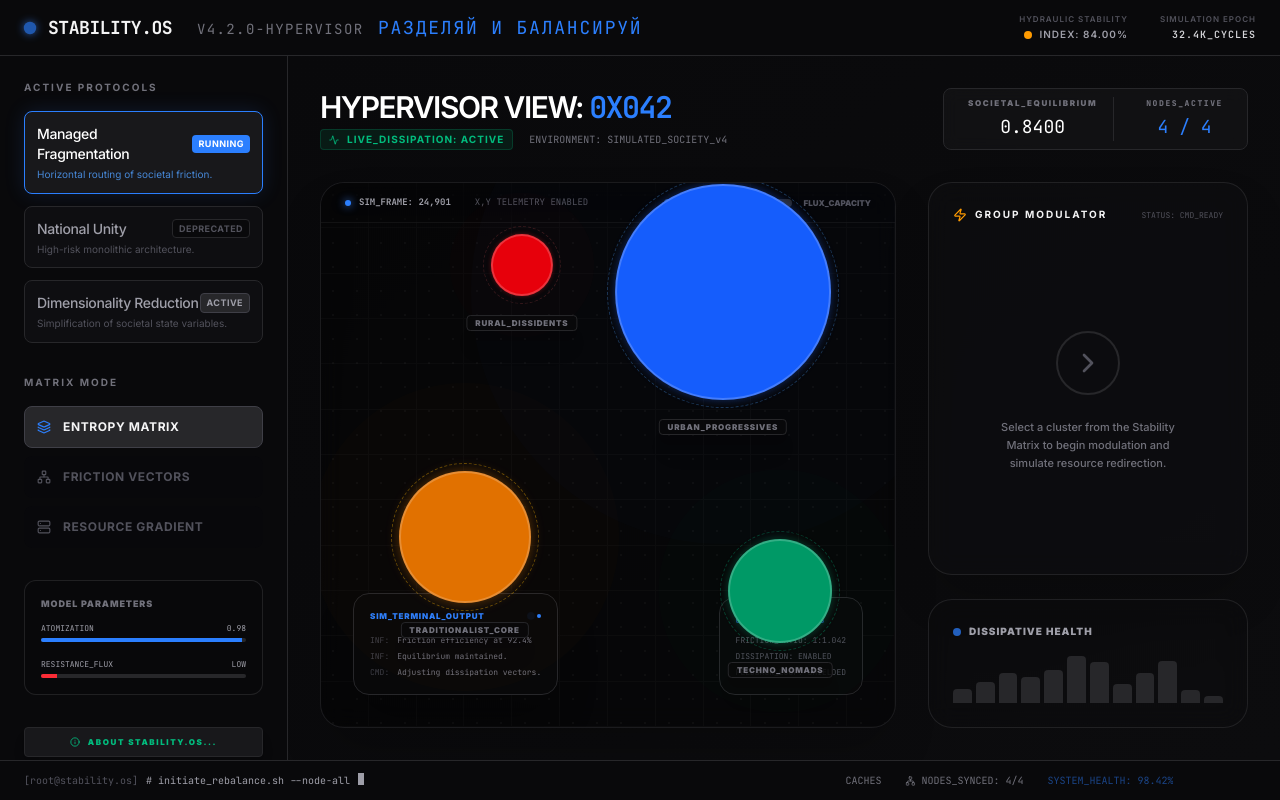
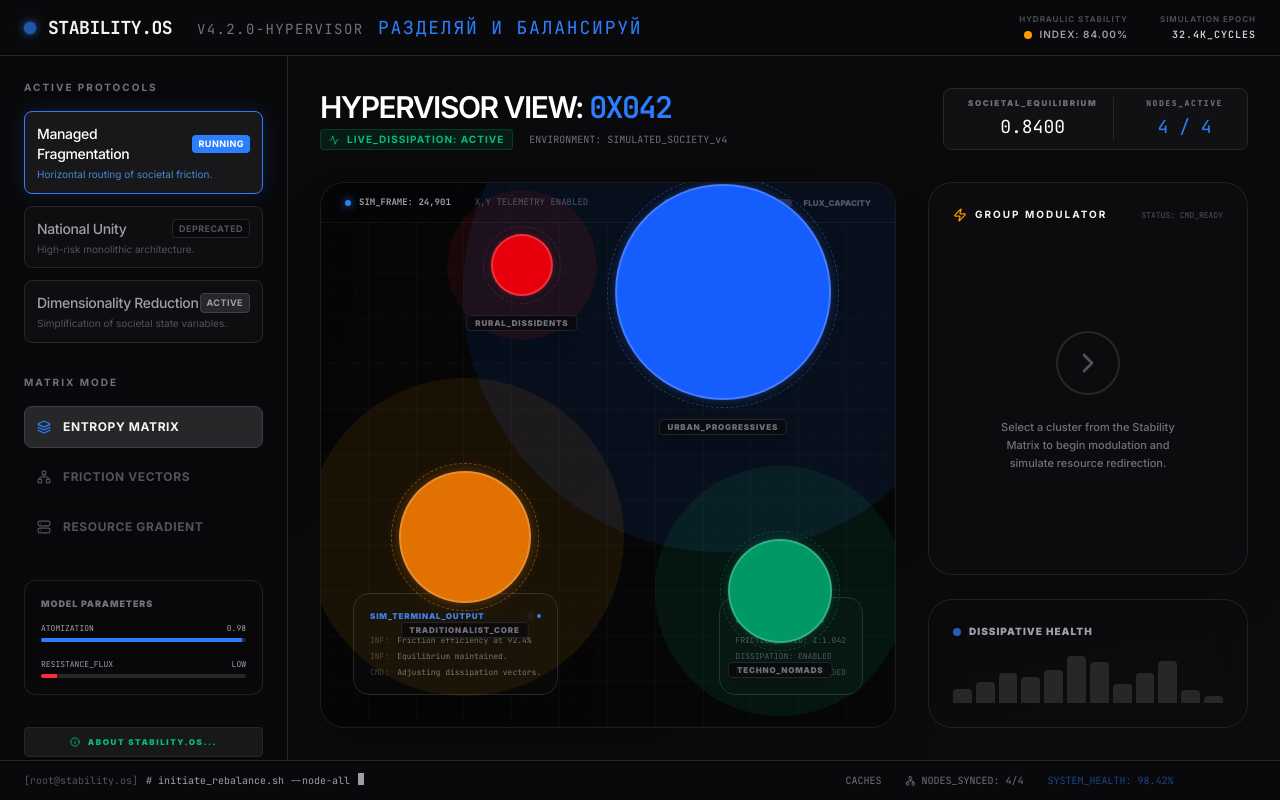
Before and after one commit to dmitrykolchev/stability.os, a React (Vite) app: page / in a window 1280 px wide. Built offline with nearby package versions, Linux system fonts and the light colour scheme.

Commit message:
fix animation

```diff
--- a/src/components/SimulationCanvas.tsx
+++ b/src/components/SimulationCanvas.tsx
@@ -165,8 +165,7 @@ export function SimulationCanvas({ activeProtocol, viewMode, clusters, selectedC
                                             style={{
                                                 width: `${c.funding * 4}px`,
                                                 height: `${c.funding * 4}px`,
-                                                background: `radial-gradient(circle, ${
-                                                    c.color === 'emerald' ? 'rgba(16,185,129,0.25)' :
+                                                background: `radial-gradient(circle, ${c.color === 'emerald' ? 'rgba(16,185,129,0.25)' :
                                                         c.color === 'red' ? 'rgba(239,68,68,0.25)' :
                                                             c.color === 'amber' ? 'rgba(245,158,11,0.25)' : 'rgba(59,130,246,0.25)'
                                                     } 0%, transparent 70%)`,
@@ -178,18 +177,25 @@ export function SimulationCanvas({ activeProtocol, viewMode, clusters, selectedC
                                             className="rounded-full blur-3xl opacity-40"
                                         />
                                         <motion.div
-                                            animate={{ scale: [1, 2], opacity: [0.3, 0] }}
-                                            transition={{ duration: 3, repeat: Infinity }}
+                                            animate={{
+                                                scale: [1, 2.2],
+                                                opacity: [0, 0.25, 0]
+                                            }}
+                                            transition={{
+                                                duration: 4,
+                                                repeat: Infinity,
+                                                ease: "linear"
+                                            }}
                                             style={{
-                                                width: `${nodeSize * 1.4}px`,
-                                                height: `${nodeSize * 1.4}px`,
+                                                width: `${nodeSize * 1.6}px`,
+                                                height: `${nodeSize * 1.6}px`,
                                                 position: 'absolute',
                                                 left: 0,
                                                 top: 0,
                                                 x: "-50%",
                                                 y: "-50%"
                                             }}
-                                            className="rounded-full border border-zinc-700/40"
+                                            className="rounded-full border border-zinc-700/30"
                                         />
                                     </>
                                 )}
@@ -208,8 +214,7 @@ export function SimulationCanvas({ activeProtocol, viewMode, clusters, selectedC
                                         x: "-50%",
                                         y: "-50%"
                                     }}
-                                    className={`rounded-full border border-dashed flex-shrink-0 aspect-square ${
-                                        c.color === 'blue' ? 'border-blue-400' :
+                                    className={`rounded-full border border-dashed flex-shrink-0 aspect-square ${c.color === 'blue' ? 'border-blue-400' :
                                             c.color === 'amber' ? 'border-amber-400' :
                                                 c.color === 'red' ? 'border-red-400' : 'border-emerald-400'
                                         }`}
@@ -230,10 +235,8 @@ export function SimulationCanvas({ activeProtocol, viewMode, clusters, selectedC
                                         y: "-50%"
                                     }}
                                     whileHover={{ scale: 1.05 }}
-                                    className={`rounded-full border-2 border-white/20 z-10 transition-all duration-500 flex-shrink-0 aspect-square pointer-events-auto ${
-                                        selectedCluster === c.id ? 'border-white' : ''
-                                    } ${
-                                        c.color === 'blue' ? 'bg-blue-600' :
+                                    className={`rounded-full border-2 border-white/20 z-10 transition-all duration-500 flex-shrink-0 aspect-square pointer-events-auto ${selectedCluster === c.id ? 'border-white' : ''
+                                        } ${c.color === 'blue' ? 'bg-blue-600' :
                                             c.color === 'amber' ? 'bg-amber-600' :
                                                 c.color === 'red' ? 'bg-red-600' : 'bg-emerald-600'
                                         }`}
@@ -241,12 +244,15 @@ export function SimulationCanvas({ activeProtocol, viewMode, clusters, selectedC
 
                                 {/* Diverging Ring */}
                                 <motion.div
-                                    key={nodeSize}
                                     animate={{
-                                        scale: [1, 2.4],
-                                        opacity: [0.4 * (0.5 + fundingFactor * 0.5), 0]
+                                        scale: [1, 2.5],
+                                        opacity: [0, 0.35, 0]
                                     }}
-                                    transition={{ duration: 3, repeat: Infinity, ease: "easeOut" }}
+                                    transition={{
+                                        duration: 3,
+                                        repeat: Infinity,
+                                        ease: "easeInOut"
+                                    }}
                                     style={{
                                         width: `${nodeSize}px`,
                                         height: `${nodeSize}px`,
@@ -256,8 +262,7 @@ export function SimulationCanvas({ activeProtocol, viewMode, clusters, selectedC
                                         x: "-50%",
                                         y: "-50%"
                                     }}
-                                    className={`rounded-full flex-shrink-0 aspect-square z-0 ${
-                                        c.color === 'blue' ? 'bg-blue-500' :
+                                    className={`rounded-full flex-shrink-0 aspect-square z-0 ${c.color === 'blue' ? 'bg-blue-500' :
                                             c.color === 'amber' ? 'bg-amber-500' :
                                                 c.color === 'red' ? 'bg-red-500' : 'bg-emerald-500'
                                         }`}
@@ -268,8 +273,7 @@ export function SimulationCanvas({ activeProtocol, viewMode, clusters, selectedC
                                     className="absolute whitespace-nowrap z-20 pointer-events-none"
                                     style={{ top: `calc(${nodeSize / 2}px + 12px)`, left: '0', transform: 'translateX(-50%)' }}
                                 >
-                                    <span className={`text-[8px] font-black uppercase tracking-widest px-2 py-0.5 rounded shadow-xl border transition-colors duration-300 ${
-                                        selectedCluster === c.id
+                                    <span className={`text-[8px] font-black uppercase tracking-widest px-2 py-0.5 rounded shadow-xl border transition-colors duration-300 ${selectedCluster === c.id
                                             ? 'bg-emerald-500/10 border-emerald-500/20 text-emerald-500'
                                             : 'bg-zinc-950/80 border-zinc-800 text-zinc-500 group-hover/node:text-zinc-300'
                                         }`}>
```
Lines whose indentation alone changed are shown as unchanged.
